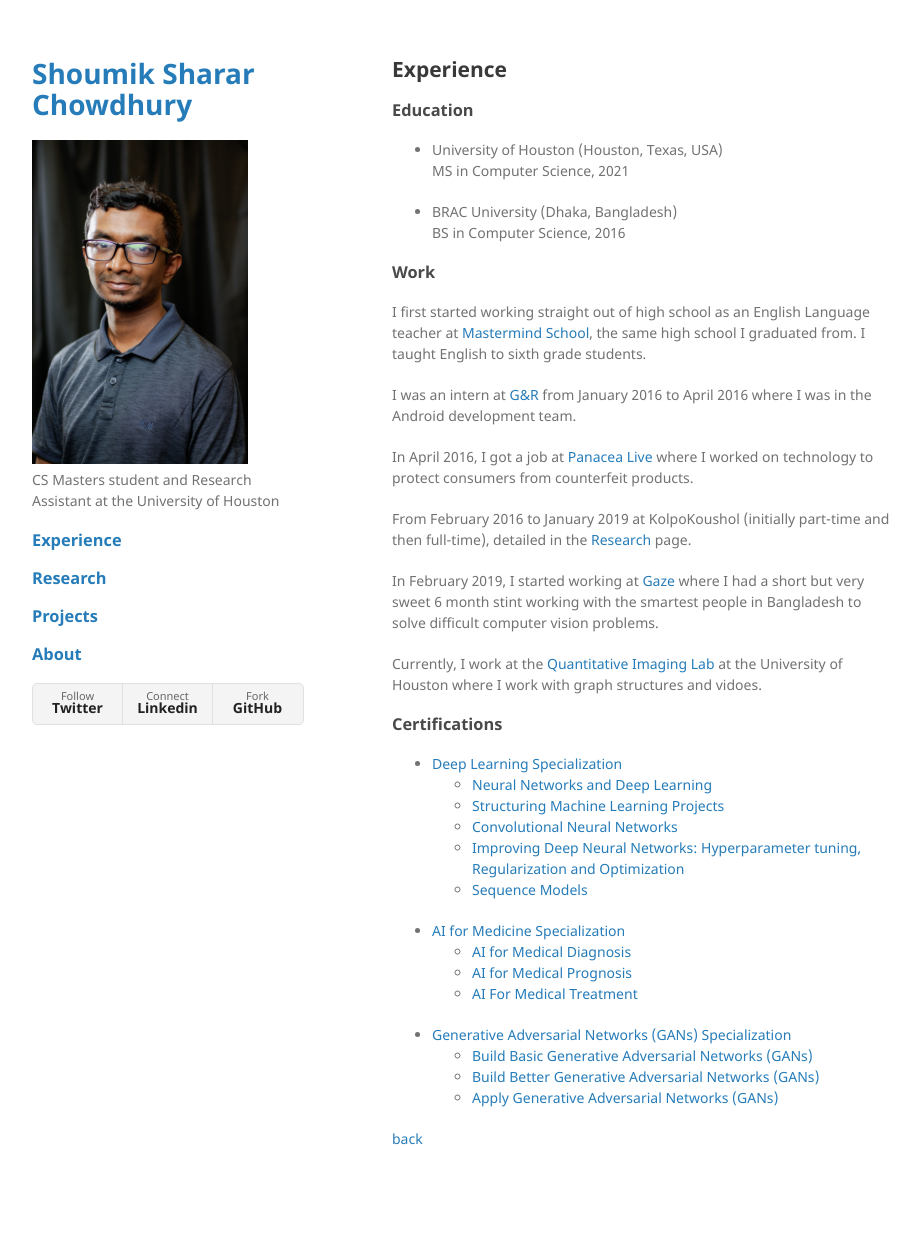
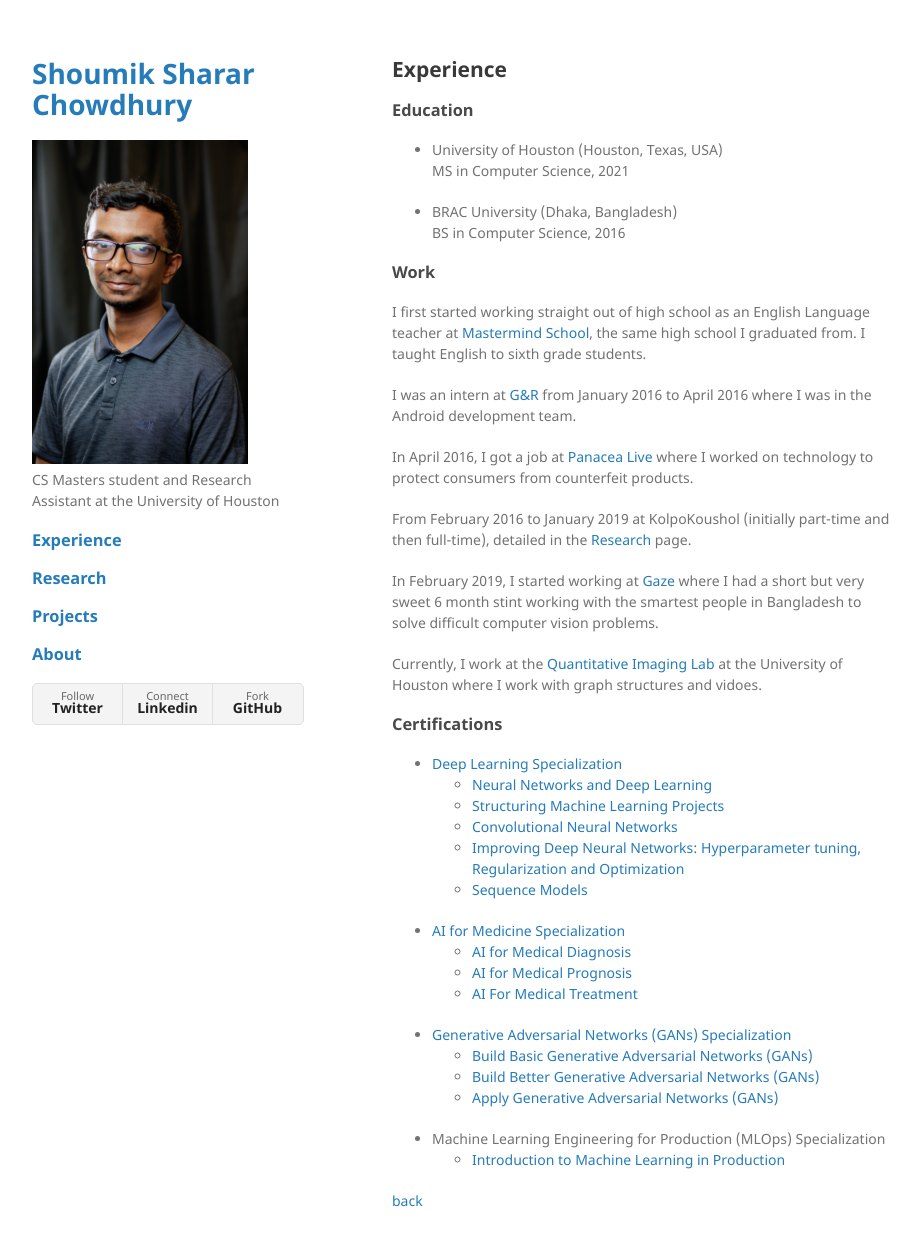
Before and after one commit to shoumikchow/shoumikchow.github.io, a Jekyll site: the page built from pages/experience.md, in a window 1280 px wide and 1281 px high. Shown: the top 1246 px of the window, without its empty margins (178-1098 px from the left). Built offline with Jekyll 4.4.1, drawn with Linux system fonts in a browser that asks for light colours.

Commit message:
Add MLOps first course certificate

```diff
--- a/pages/experience.md
+++ b/pages/experience.md
@@ -42,9 +42,13 @@ Currently, I work at the [Quantitative Imaging Lab](http://www2.cs.uh.edu/~shah/
   * [AI for Medical Diagnosis](https://coursera.org/share/84fa4d1cab9a835dae01b482871fc418)
   * [AI for Medical Prognosis](https://coursera.org/share/9ddf30045fa315a18aac83eac51970a2)
   * [AI For Medical Treatment   ](https://coursera.org/share/7d3f62953bad75587c1fc472dc25c5af)
+
 * [Generative Adversarial Networks (GANs) Specialization](https://coursera.org/share/886d61ee6c28afda145edd4218b1a869)
   * [Build Basic Generative Adversarial Networks (GANs)](https://coursera.org/share/7748d9e5fc6eddf00a2882778d8e6783)
   * [Build Better Generative Adversarial Networks (GANs)](https://coursera.org/share/4e4e5b67e02cf43e037f4c90200c9dfb)
   * [Apply Generative Adversarial Networks (GANs)](https://coursera.org/share/0831e2aeb4cf908f87727d70028d2999)
 
+* Machine Learning Engineering for Production (MLOps) Specialization
+  * [Introduction to Machine Learning in Production](https://coursera.org/share/8136cfc2375799da32aa99cac2568ca6)
+
 [back](https://shoumikchow.com)
```
